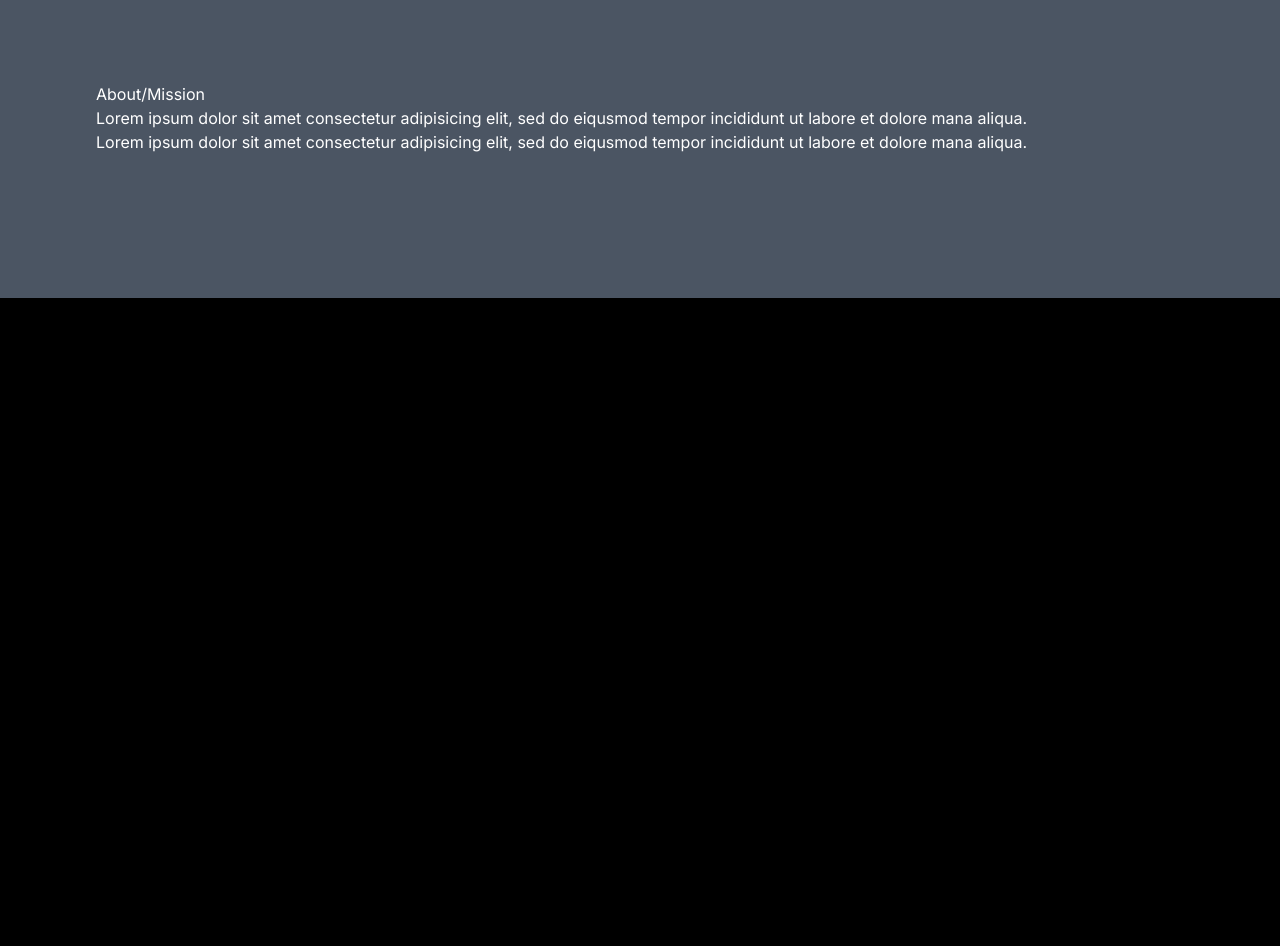
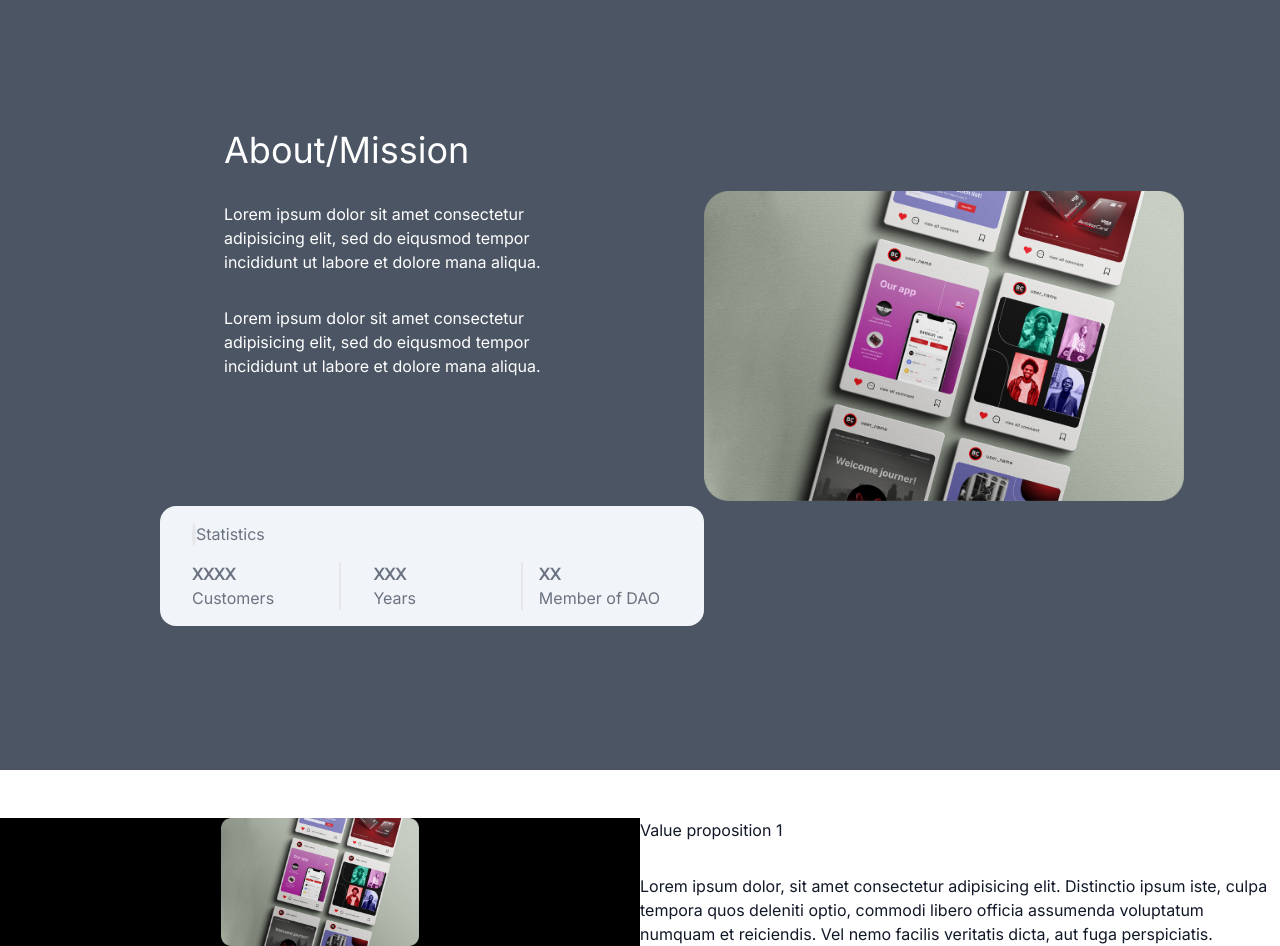
Before and after one commit to Bankless-Card/Bcard-website, a Next.js app: page / in a window 1280 px wide. Shown: the part 1060-2006 px from the top of the page. Before the commit the page ends 1358 px from the top, so only its background shows below. Built offline with nearby package versions, Linux system fonts and the light colour scheme.

Commit message:
Second also done, Third otw

```diff
--- a/components/HeroSection.tsx
+++ b/components/HeroSection.tsx
@@ -10,7 +10,7 @@ const HeroSection = () => {
       <section id="HeroSection" className=" bg-white justify-center content-center">
         <div id="HeroContentContainer" className="flex flex-col grow px-32 pt-24 pb-36 h-full flex-wrap">
           <div id="TextAndImageDiv" className="flex w-full flex-row">
-            <div id="leftDiv" className="basis-3/5 pr-32 mr-16">
+            <div id="leftDiv" className="basis-1/2 mr-16">
               <p id="AboveH1text" className="text-xl font-medium text-gray-600">
                 Welcome, hero
               </p>
@@ -31,7 +31,7 @@ const HeroSection = () => {
               </div>
             </div>
 
-            <div id="rightDiv" className="basis-2/5">
+            <div id="rightDiv" className="basis-1/2">
               <div id="imageContainer" className="relative w-full h-full">
                 <Image src={testImage} alt="Image" fill={true} style={{ objectFit: "contain" }} />
               </div>
@@ -54,25 +54,83 @@ const HeroSection = () => {
         </div>
       </section>
 
-      <section id="AboutSection" className="bg-gray-600">
-        <div id="AboutContentContainer" className="flex flex-col grow px-24 pt-24 pb-36 h-full flex-wrap">
-          <div id="AboutLeft">
-            <h1>About/Mission</h1>
-            <p>
-              Lorem ipsum dolor sit amet consectetur adipisicing elit, sed do eiqusmod tempor incididunt ut
-              labore et dolore mana aliqua.
-            </p>
-            <p>
-              Lorem ipsum dolor sit amet consectetur adipisicing elit, sed do eiqusmod tempor incididunt ut
-              labore et dolore mana aliqua.
-            </p>
-          </div>
-          <div id="AboutRight">
-            <div id="AboutImageContainer" className="relative w-full h-full">
-              <Image src={testImage} alt="Image" fill={true} style={{ objectFit: "contain" }} />
+      <section id="AboutSection" className="bg-gray-600 justify-center content-center">
+        <div id="AboutContentContainer" className="flex flex-col grow px-24 pt-36 pb-36 h-full flex-wrap">
+          <div id="AboutTextAndImageContainer" className="flex flex-col w-full">
+            <h2 className="text-4xl w-full text-white pb-4 pl-32">About/Mission</h2>
+            <div id="ParagraphAndText" className="flex flex-row w-full">
+              <div id="AboutLeft" className="basis-1/2 pl-32 pr-16">
+                <p className="py-4">
+                  Lorem ipsum dolor sit amet consectetur adipisicing elit, sed do eiqusmod tempor incididunt
+                  ut labore et dolore mana aliqua.
+                </p>
+                <p className="pt-4 pb-32">
+                  Lorem ipsum dolor sit amet consectetur adipisicing elit, sed do eiqusmod tempor incididunt
+                  ut labore et dolore mana aliqua.
+                </p>
+              </div>
+              <div id="AboutRight" className="basis-1/2 pl-16">
+                <div id="AboutImageContainer" className="relative w-full h-full">
+                  <Image src={testImage} alt="Image" fill={true} style={{ objectFit: "contain" }} />
+                </div>
+              </div>
             </div>
           </div>
-          <div id="AboutStatistics"></div>
+
+          <div
+            id="AboutStatistics"
+            className="flex w-1/2 min-h-full basis-1/5 bg-slate-100 p-4 rounded-2xl ml-16"
+          >
+            <div className="w-full">
+              <div className="w-full pl-4 pb-4">
+                {/* es nez ka pataisit vinu par apli so for now buus goofy, pectam var kkadu svg or sum tur ielikt */}
+                <span className="rounded-[50%] border-2 border-solid"></span>
+                <span className="text-gray-500">Statistics</span>
+              </div>
+              <div className="flex flex-row">
+                <span className="basis-1/3 text-gray-500 border-r-2 border-r-solid mx-4">
+                  <div className="w-full font-bold">XXXX</div>
+                  <div className="w-full">Customers</div>
+                </span>
+                <span className="basis-1/3 text-gray-500 border-r-2 border-r-solid mx-4">
+                  <div className="w-full font-bold">XXX</div>
+                  <div className="w-full">Years</div>
+                </span>
+                <span className="basis-1/3 text-gray-500">
+                  <div className="w-full font-bold">XX</div>
+                  <div className="w-full">Member of DAO</div>
+                </span>
+              </div>
+            </div>
+          </div>
+        </div>
+      </section>
+
+      <section id="ValuesSection" className="bg-white pt-12 justify-center content-center">
+        <div id="ValuesContentContainer" className="flex flex-col h-full grow">
+          <div id="V1ContainerDiv" className="flex flex-row">
+            <div id="Left1" className="basis-1/2 bg-black">
+              <div id="imgCont1" className="relative w-full h-full">
+                <Image src={testImage} alt="Image" fill={true} style={{ objectFit: "contain", scale: "1" }} />
+              </div>
+            </div>
+            <div id="Right1" className="basis-1/2 bg-white">
+              <h3 className="text-gray-900 pb-8">Value proposition 1</h3>
+              <p className="text-gray-900">
+                Lorem ipsum dolor, sit amet consectetur adipisicing elit. Distinctio ipsum iste, culpa tempora
+                quos deleniti optio, commodi libero officia assumenda voluptatum numquam et reiciendis. Vel
+                nemo facilis veritatis dicta, aut fuga perspiciatis.
+              </p>
+            </div>
+          </div>
+          <div id="V2ContainerDiv" className="flex-row">
+            <div id="Left2" className="basis-1/2 bg-white"></div>
+            <div id="Right2" className="basis-1/2 bg-black"></div>
+          </div>
+          <div id="V3ContainerDiv" className="flex-row">
+            <div id="Left3" className="basis-1/2 bg-black"></div>
+            <div id="Right3" className="basis-1/2 bg-white"></div>
+          </div>
         </div>
       </section>
     </>
```
